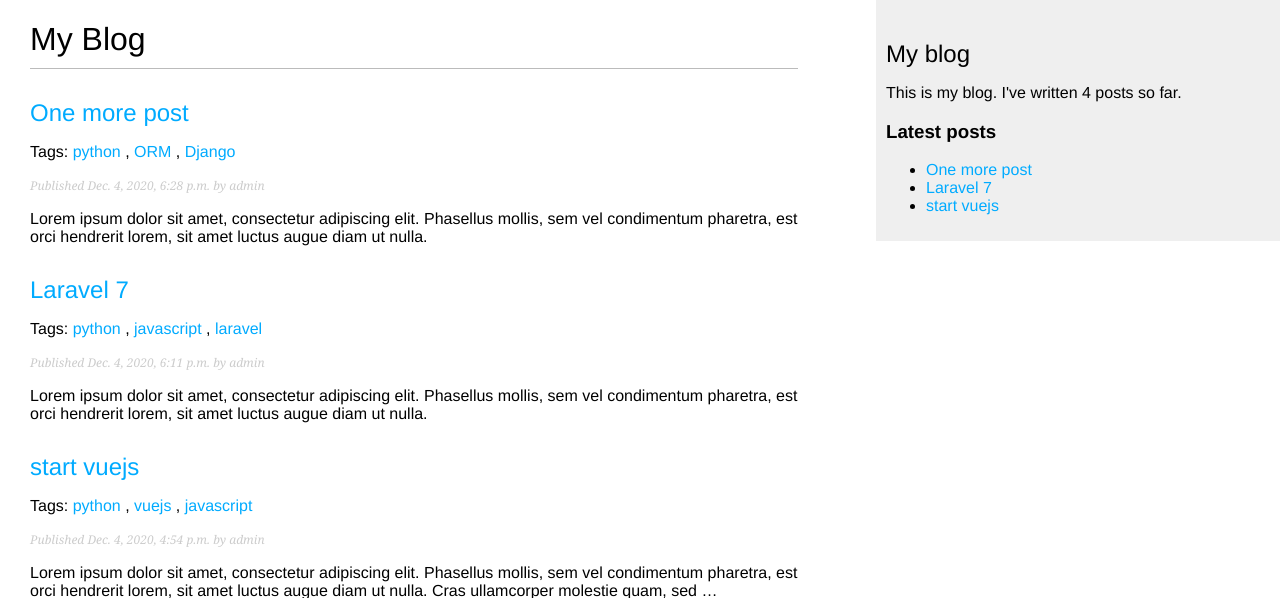
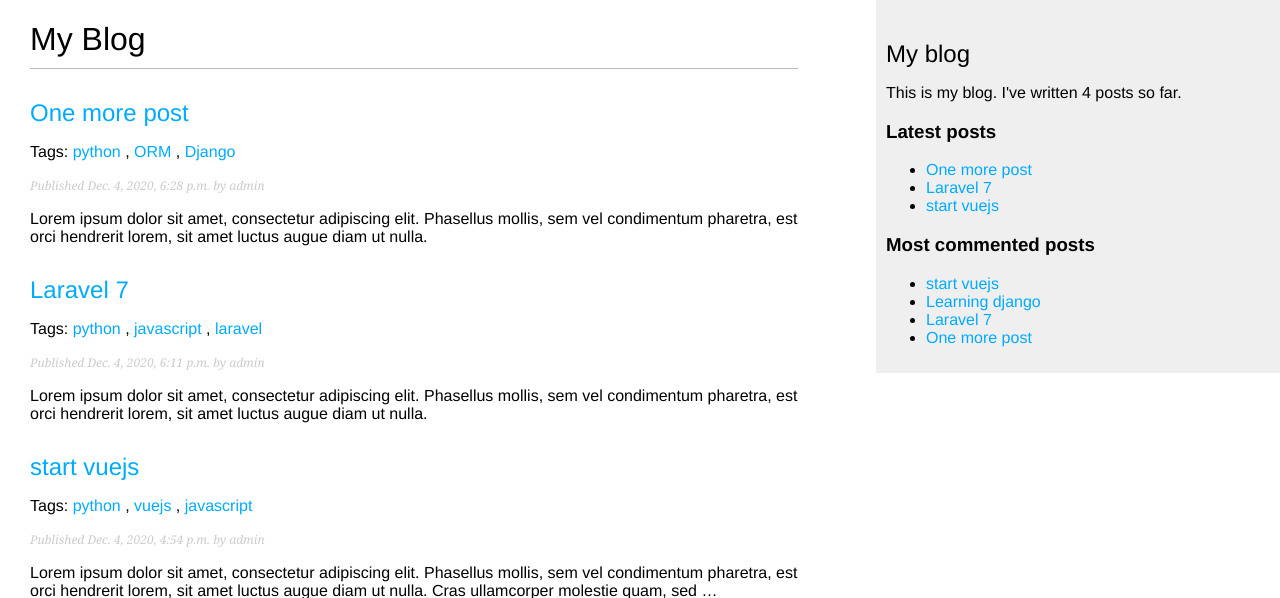
Before and after one commit to simonet85/django-3-projects, a Django app: page /blogsite/ in a window 1280 px wide. Shown: the top 598 px of the page. Run offline with Django 3.2, Linux system fonts and the light colour scheme; data comes from the database, SQL or seed files in the repository; parts of the project's set-up code (start-up, migrations or seed data) failed here and were passed over.

Commit message:
most commented posts

```diff
--- a/blogsite/templatetags/blogsite_tags.py
+++ b/blogsite/templatetags/blogsite_tags.py
@@ -1,5 +1,6 @@
 from django import template
 from ..models import Post
+from django.db.models import Count
 
 register = template.Library()
 #create simple template tag simple_tag
@@ -12,3 +13,9 @@ def total_posts() :
 def show_latest_posts( count=5 ) :
     latest_posts = Post.published.order_by('-publish')[:count]
     return {'latest_posts' : latest_posts}
+
+@register.simple_tag
+def get_most_commented_post( count=5 ) :
+    return Post.published.annotate(
+        total_comments = Count('comments')
+    ).order_by('-total_comments')[:count]
--- a/templates/blogsite/base.html
+++ b/templates/blogsite/base.html
@@ -7,15 +7,28 @@
   <link href="{% static 'css/blogsite.css' %}" rel="stylesheet">
 </head>
 <body>
+
   <div id="content">
     {% block content %}
     {% endblock %}
   </div>
+
   <div id="sidebar">
     <h2>My blog</h2>
     <p>This is my blog. I've written {% total_posts %} posts so far.</p>
     <h3>Latest posts</h3>
     {% show_latest_posts 3 %}
+
+  <h3>Most commented posts</h3>
+    {% get_most_commented_post as most_commented_posts %}
+    <ul>
+      {% for post in most_commented_posts %}
+        <li>
+          <a href="{{ post.get_absolute_url }}"> {{ post.title }}</a>
+        </li>
+      {% endfor %}
+    </ul>
   </div>
+
 </body>
 </html>
```
